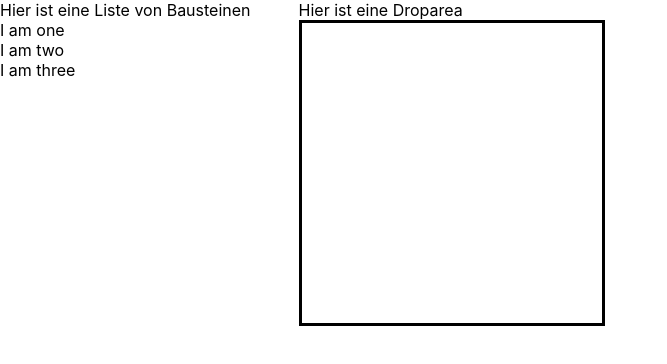
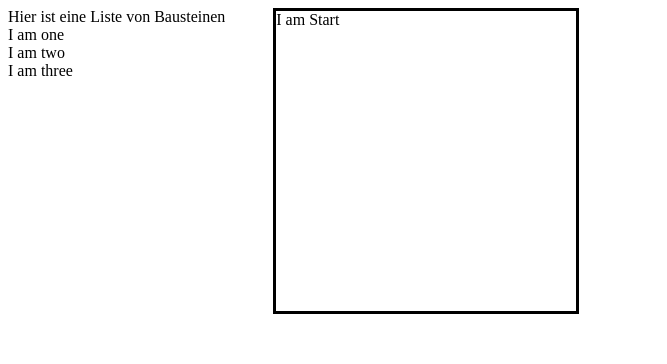
Before and after one commit to LMU-TINA-ABT/dndplayground, a React (Create React App) app: page / in a window 1280 px wide. Shown: the top 364 px of the page, without its empty margins (0-667 px from the left). Built offline with nearby package versions, Linux system fonts and the light colour scheme.

Commit message:
start: items and droppable

```diff
--- a/src/App.tsx
+++ b/src/App.tsx
@@ -1,14 +1,14 @@
 import React, {useState} from 'react';
 import {DndContext, DragOverlay} from '@dnd-kit/core';
-import {Draggable} from './Draggable';
+import {Draggable} from './components/draggable/Draggable';
 import {Stack} from "@mui/material";
-import {Droppable} from "./Droppable";
-import Item from "./Item";
+import {Droppable} from "./components/droppable/Droppable";
+import {Item, ItemProps} from "./components/draggable/Item";
 
 function App() {
     const [activeId, setActiveId] = useState("null");
     const [active, setActive] = useState(true);
-    const [text, setText] = useState("");
+    const [items, setItems] = useState<ItemProps[]>([{id: "Start"}]);
 
     return (
         <DndContext onDragEnd={handleDragEnd} onDragStart={handleDragStart}>
@@ -16,14 +16,13 @@ function App() {
                 <div>
                     Hier ist eine Liste von Bausteinen
                     <Stack direction={"column"}>
-                            <Draggable id="one"><Item id={"one"} /></Draggable>
-                            <Draggable id="two"><Item id={"two"} /></Draggable>
-                            <Draggable id="three"><Item id={"three"} /></Draggable>
+                        <Draggable id="one"><Item id={"one"}/></Draggable>
+                        <Draggable id="two"><Item id={"two"}/></Draggable>
+                        <Draggable id="three"><Item id={"three"}/></Draggable>
                     </Stack>
                 </div>
                 <div>
-                    Hier ist eine Droparea
-                    <Droppable id={"droppable"} text={text}></Droppable>
+                    <Droppable id={"droppable"} items={items}></Droppable>
                 </div>
             </Stack>
             <DragOverlay>
@@ -42,26 +41,9 @@ function App() {
 
         setActive(false);
 
-        if(over) {
-            setText(text + active.id);
+        if (over) {
+            setItems([...items, {id: active.id}]);
         }
-
-
-        // If the item is dropped over a container, set it as the parent
-        // otherwise reset the parent to `null`
-        /*        if (active && active.id === "draggable") {
-                    setParent(over ? over.id : null);
-                } else {
-                    // todo: swap sortable ids
-                    if (active.id !== over.id) {
-                        setItems((items) => {
-                            const oldIndex = items.indexOf(active.id);
-                            const newIndex = items.indexOf(over.id);
-
-                            return arrayMove(items, oldIndex, newIndex);
-                        });
-                    }
-                }*/
     }
 };
 
--- a/src/Item.tsx
+++ /dev/null
@@ -1,12 +0,0 @@
-
-type ItemProps = {
-    id: string;
-}
-
-const Item: React.FC<ItemProps> = (props: ItemProps) => {
-    return(
-        <div>I am {props.id}</div>
-    )
-}
-
-export default Item;
--- /dev/null
+++ b/src/components/draggable/Item.tsx
@@ -0,0 +1,10 @@
+
+export type ItemProps = {
+    id: string;
+}
+
+export const Item: React.FC<ItemProps> = (props: ItemProps) => {
+    return(
+        <div>I am {props.id}</div>
+    )
+}
--- a/src/Droppable.tsx
+++ b/src/components/droppable/Droppable.tsx
@@ -1,9 +1,14 @@
 import React from 'react';
 import {useDroppable} from '@dnd-kit/core';
+import {Item, ItemProps} from "../draggable/Item";
 
-export function Droppable(props: any) {
+type DroppableProps = {
+    id: string,
+    items: ItemProps[]
+}
 
-    // todo: use hook, set id
+export function Droppable(props: DroppableProps) {
+
     const {isOver, setNodeRef} = useDroppable({
         id: props.id,
     });
@@ -17,11 +22,11 @@ export function Droppable(props: any) {
     };
 
 
-    // todo: set refs
     return (
         <div ref={setNodeRef} style={style}>
-            {props.children}
-            {props.text}
+            {props.items.map((item: ItemProps) => {
+               return <Item id={item.id} />
+            })}
         </div>
     );
 }
--- a/src/index.css
+++ /dev/null
@@ -1,13 +0,0 @@
-body {
-  margin: 0;
-  font-family: -apple-system, BlinkMacSystemFont, 'Segoe UI', 'Roboto', 'Oxygen',
-    'Ubuntu', 'Cantarell', 'Fira Sans', 'Droid Sans', 'Helvetica Neue',
-    sans-serif;
-  -webkit-font-smoothing: antialiased;
-  -moz-osx-font-smoothing: grayscale;
-}
-
-code {
-  font-family: source-code-pro, Menlo, Monaco, Consolas, 'Courier New',
-    monospace;
-}
--- a/src/index.tsx
+++ b/src/index.tsx
@@ -1,8 +1,6 @@
 import React from 'react';
 import ReactDOM from 'react-dom/client';
-import './index.css';
 import App from './App';
-import reportWebVitals from './reportWebVitals';
 
 const root = ReactDOM.createRoot(
   document.getElementById('root') as HTMLElement
@@ -12,8 +10,3 @@ root.render(
     <App />
   </React.StrictMode>
 );
-
-// If you want to start measuring performance in your app, pass a function
-// to log results (for example: reportWebVitals(console.log))
-// or send to an analytics endpoint. Learn more: https://bit.ly/CRA-vitals
-reportWebVitals();
--- a/src/react-app-env.d.ts
+++ /dev/null
@@ -1 +0,0 @@
-/// <reference types="react-scripts" />
--- a/src/reportWebVitals.ts
+++ /dev/null
@@ -1,15 +0,0 @@
-import { ReportHandler } from 'web-vitals';
-
-const reportWebVitals = (onPerfEntry?: ReportHandler) => {
-  if (onPerfEntry && onPerfEntry instanceof Function) {
-    import('web-vitals').then(({ getCLS, getFID, getFCP, getLCP, getTTFB }) => {
-      getCLS(onPerfEntry);
-      getFID(onPerfEntry);
-      getFCP(onPerfEntry);
-      getLCP(onPerfEntry);
-      getTTFB(onPerfEntry);
-    });
-  }
-};
-
-export default reportWebVitals;
```
Also changed, not shown: src/App.css (deleted, +0 -38 lines), src/Sortable.tsx (deleted, +0 -24 lines), src/setupTests.ts (deleted, +0 -5 lines), src/components/draggable/Draggable.tsx (renamed from src/Draggable.tsx), src/logo.svg (deleted), 1 other file (tests, documents, lock files or other folders).
